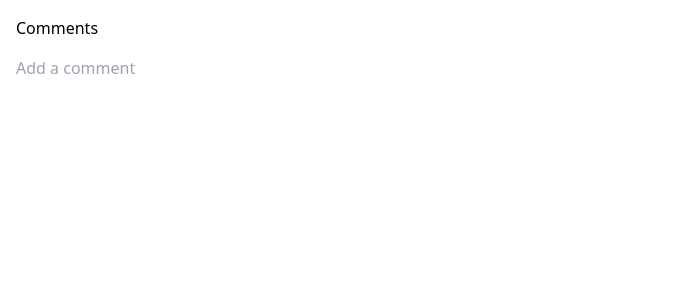
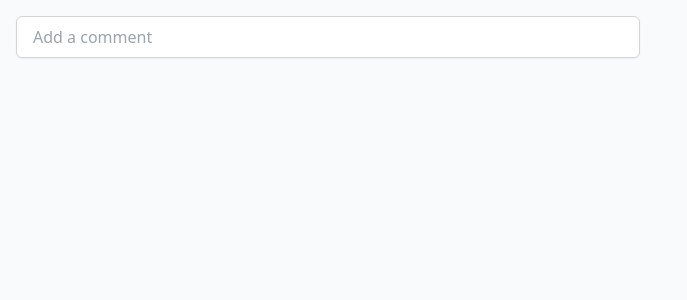
Before and after one commit to ngoodby/limble-take-home, an Angular app: page / in a window 1280 px wide. Shown: the top 300 px of the page, without its empty margins (0-687 px from the left). Built offline with nearby package versions, Linux system fonts and the light colour scheme.

Commit message:
style list and form components

```diff
--- a/src/app/app.component.html
+++ b/src/app/app.component.html
@@ -1,6 +1,7 @@
-<h1 class="p-4">{{ title }}</h1>
-<div class="pl-4">
+<div class="p-4">
   <comment-form></comment-form>
+</div>
+<div class="px-4">
   <comment-list></comment-list>
 </div>
 
--- a/src/app/app.component.ts
+++ b/src/app/app.component.ts
@@ -8,8 +8,6 @@ import CommentListComponent from './comment-list/comment-list.component';
   standalone: true,
   imports: [RouterOutlet, CommentFormComponent, CommentListComponent],
   templateUrl: './app.component.html',
-  styleUrl: './app.component.css'
+  styleUrl: './app.component.css',
 })
-export class AppComponent {
-  title = 'Comments';
-}
+export class AppComponent {}
--- a/src/app/comment-form/comment-form.component.html
+++ b/src/app/comment-form/comment-form.component.html
@@ -1,5 +1,6 @@
 <form (submit)="addComment()">
     <input
+      class="w-full md:w-1/2 border border-gray-300 rounded-md px-4 py-2 shadow-sm focus:outline-none focus:ring-2 focus:ring-blue-500"
       [(ngModel)]="newCommentText"
       name="comment"
       placeholder="Add a comment"
--- a/src/app/comment-list/comment-list.component.html
+++ b/src/app/comment-list/comment-list.component.html
@@ -1,5 +1,11 @@
 <!-- reverse to put most recent comments at the top of the feed-->
 @for (comment of commentService.getComments().reverse(); track
 commentService.getComments()) {
-<p>{{ comment.text }}</p>
+<div class="py-2">
+  <div
+    class="w-full md:w-1/2 rounded overflow-visible shadow-md bg-white p-2 text-gray-700"
+  >
+    {{ comment.text }}
+  </div>
+</div>
 }
--- a/src/index.html
+++ b/src/index.html
@@ -7,7 +7,7 @@
   <meta name="viewport" content="width=device-width, initial-scale=1">
   <link rel="icon" type="image/x-icon" href="favicon.ico">
 </head>
-<body>
+<body class="bg-gray-50">
   <app-root></app-root>
 </body>
 </html>
```
Also changed, not shown: 2 other files (tests, documents, lock files or other folders). Lines whose indentation alone changed are shown as unchanged.
